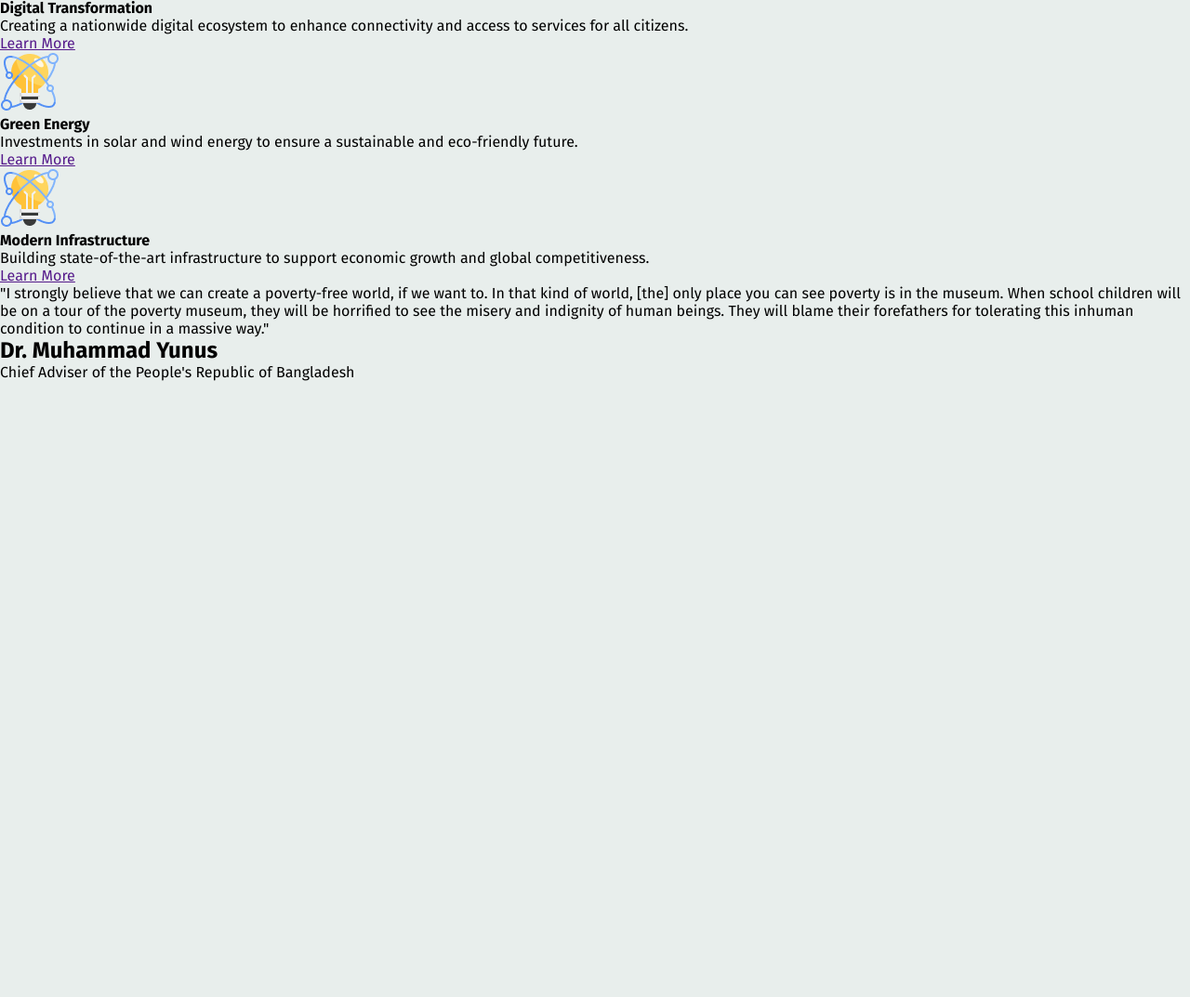
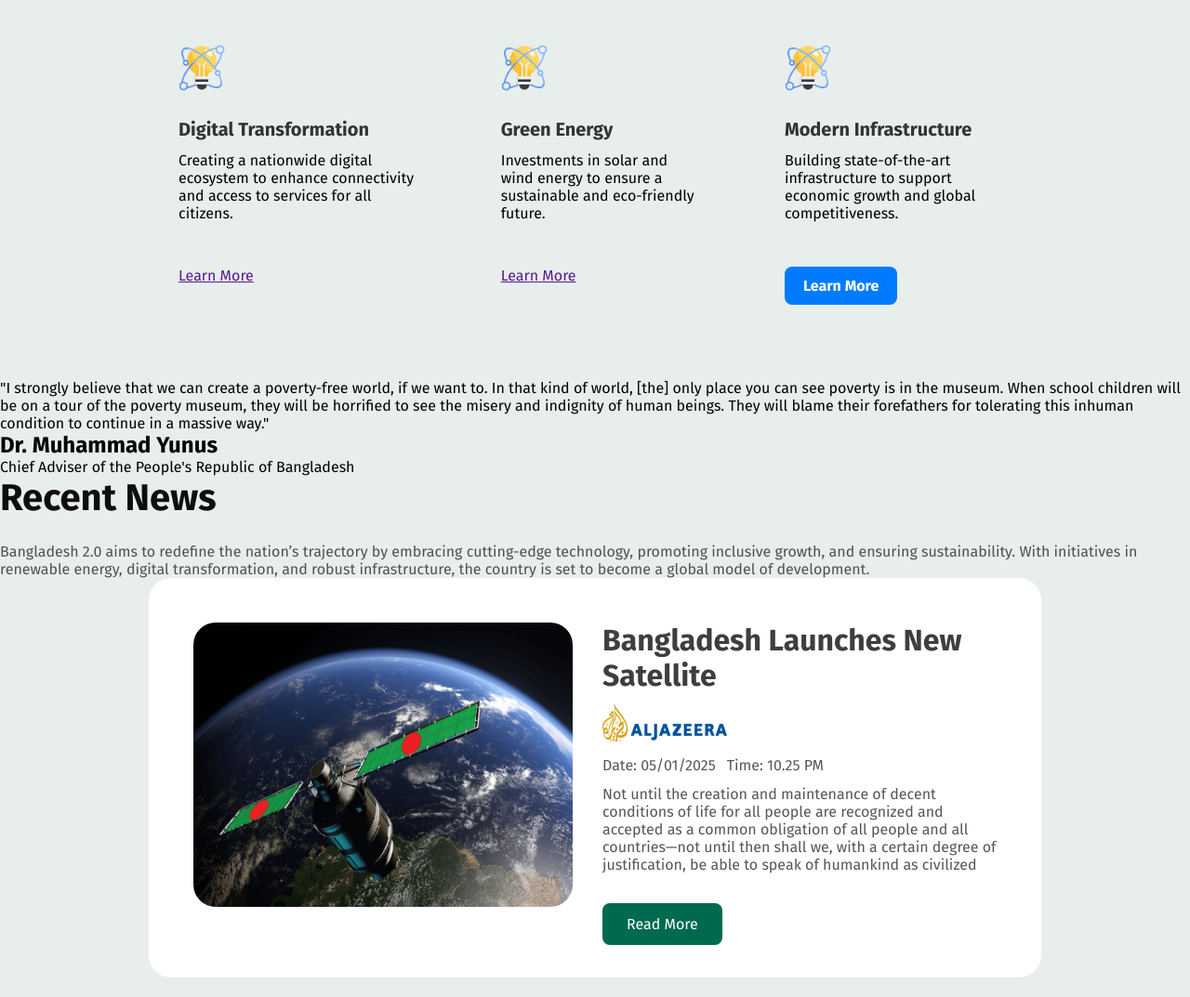
Before and after one commit to MonalisaBargman/B11A1-Monalisa, a plain HTML site: page index.html in a window 1280 px wide. Shown: the part 1451-2524 px from the top of the page at 93% size. Before the commit the page ends 1861 px from the top, so only its background shows below. Drawn offline with Linux system fonts and the light colour scheme.

Commit message:
4th commit

```diff
--- a/index.html
+++ b/index.html
@@ -31,28 +31,28 @@
     <div class="part2">
         <!-- article1 -->
         <h1 id="title2">The Vision of Future</h1>
-        <p id="info2">Bangladesh 2.0 aims to redefine the nation’s trajectory by embracing cutting-edge technology, promoting inclusive growth, and ensuring sustainability. With initiatives in renewable energy, digital transformation, and robust infrastructure, the country is set to become a global model of development.</p>
+        <p id="info">Bangladesh 2.0 aims to redefine the nation’s trajectory by embracing cutting-edge technology, promoting inclusive growth, and ensuring sustainability. With initiatives in renewable energy, digital transformation, and robust infrastructure, the country is set to become a global model of development.</p>
         <!-- content2 -->
     </div>
 
-<article class="vs">
-    <div class="vision" id="vision1">
+<article class="cards">
+    <div class="vision" class="vision1">
         <img src="assets/card-icon.png" alt="card-icon">
         <h4>Digital Transformation</h4>
         <p>Creating a nationwide digital ecosystem to enhance connectivity and access to services for all citizens.</p>
         <a class="buttonV" href="">Learn More</a>
     </div>
-    <div class="vision" id="vision2">
+    <div class="vision" class="vision2">
         <img src="assets/card-icon.png" alt="card-icon">
         <h4>Green Energy</h4>
         <p>Investments in solar and wind energy to ensure a sustainable and eco-friendly future.</p>
         <a class="buttonV" href="">Learn More</a>
     </div>
-    <div class="vision" id="vision3">
+    <div class="vision" class="vision3">
         <img src="assets/card-icon.png" alt="card-icon">
         <h4>Modern Infrastructure</h4>
         <p>Building state-of-the-art infrastructure to support economic growth and global competitiveness.</p>
-        <a class="buttonV" href="">Learn More</a>
+        <a class="LMbutton" href="">Learn More</a>
     </div>
 </article>
 
@@ -66,7 +66,58 @@
 </article>
 
 
+
+<!-- -------------------------------------------------------------------------------------------------------------- -->
+
 <!-- news -->
+
+<div>
+    <!-- article1 -->
+    <h1 id="title2">Recent News</h1>
+    <p id="info"> Bangladesh 2.0 aims to redefine the nation’s trajectory by embracing cutting-edge technology, promoting inclusive growth, and ensuring sustainability. With initiatives in renewable energy, digital transformation, and robust infrastructure, the country is set to become a global model of development.
+        </p>
+</div>
+
+        <article>
+        <section class="news" id="news1">
+            <div class="nImg">
+                <!-- nsimg -->
+                <img src="assets/satelite.png" alt="satelite">
+            </div>
+            <div class="nDetails">
+                <!-- nsDetails -->
+                <h2>Bangladesh Launches New Satellite</h2>
+                <img src="assets/al-jazeera.png" alt="al-jazeera">
+                <div class="DateTime">
+                    <time datetime="05/01/2025">Date: 05/01/2025</time>
+                    <time datetime="10.25 PM">Time: 10.25 PM</time>
+                </div>
+                <p>Not until the creation and maintenance of decent conditions of life for all people are recognized and accepted as a common obligation of all people and all countries—not until then shall we,
+                    with a certain degree of justification, be able to speak of humankind as civilized</p>
+             <a href="">Read More</a>
+            </div>
+        </section>
+
+        <section class="news" id="news2">
+            <div class="nDetails">
+                <h2>Bangladesh Launches New Satellite</h2>
+                <img src="assets/al-jazeera.png" alt="al-jazeera">
+                <div class="DateTime">
+                    <date>Date: 05/01/2025</date>
+                    <time>Time: 10.25 PM</time>
+                </div>
+                <p>Not until the creation and maintenance of decent conditions of life for all people are recognized and accepted as a common obligation of all people and all countries—not until then shall we,
+                    with a certain degree of justification, be able to speak of humankind as civilized</p>
+             <a href="">Read More</a>
+            </div>
+            <div class="nsImg">
+                <img src="assets/satelite.png" alt="satelite">
+            </div>
+        </section>
+         </article>
+
+
+
 <!-- donate -->
 <!-- clng 2 -->
 
--- a/style.css
+++ b/style.css
@@ -97,3 +97,164 @@
     padding-right: 60px;
     padding-left: 60px;
     }
+
+    /* ------------------------------------- */
+
+    .part2{
+        margin: 0px 160px 32px;
+    }
+
+    #title2{
+        color: rgb(14, 14, 14);
+        font-size: 40px;
+        margin-bottom: 24px;
+    }
+
+    #info{
+        color: rgba(14, 14, 14, 0.7);
+    font-size: 16px;
+    font-weight: 400;
+    }
+
+    .cards{
+        display: flex;
+        margin: 0px 160px;
+        justify-content: space-between;
+        gap: 24px;
+        margin-bottom: 48px;
+    }
+
+    .vision {
+
+        border-radius: 16px;
+        text-align: left;
+        padding: 32px;
+        max-width: 410px;
+    }
+
+
+    .vision1 {
+        border-radius: 16px;
+        background-color: rgba(84, 144, 245, 0.2);
+    }
+    .vision2 {
+        border-radius: 16px;
+    background-color: rgb(198, 228, 214);
+    }
+    .vision3 {
+        border-radius: 16px;
+    background-color: rgb(247, 235, 207);
+    }
+
+
+    .vision img {
+        width: 50px;
+        margin-bottom: 25px;
+    }
+
+    .vision h4 {
+        color: #333;
+        font-size: 20px;
+        margin-bottom: 12px;
+    }
+
+    .vision p {
+        font-size: 16px;
+        margin-bottom: 48px;
+    }
+
+    .LMbutton {
+        display: inline-block;
+        background-color: #007BFF;
+        color: #fff;
+        padding: 11px 20px;
+        border-radius: 8px;
+        text-decoration: none;
+        font-weight: bold;
+    }
+
+    .vision1 .LMbutton {
+        border-radius: 8px;
+    background-color: rgb(84, 144, 245);
+    }
+
+    .vision2 .LMbutton {
+        border-radius: 8px;
+    background-color: rgb(9, 161, 92);
+    }
+
+    .vision3 .LMbutton {
+        border-radius: 8px;
+    background-color: rgb(255, 194, 57);
+    }
+
+
+    .vision1 .LMbutton:hover {
+        color: rgb(84, 144, 245);
+        background-color: #fff;
+    }
+    .vision2 .LMbutton:hover {
+        color: rgb(9, 161, 92);
+        background-color: #fff;
+    }
+    .vision3 .LMbutton:hover {
+        color: rgb(255, 194, 57);
+        background-color: #fff;
+    }
+
+    /* --------------------------------------------------------------------- */
+    .news{
+        margin: 0px 160px;
+        background-color: white;
+        padding: 48px;
+        display: flex;
+        justify-content: space-between;
+        gap: 32px;
+        margin-bottom: 24px;
+        border-radius: 24px;
+    }
+
+
+    .news h2{
+        color: rgba(14, 14, 14, 0.8);
+        font-size: 32px;
+        margin-bottom: 12px;
+    }
+
+    .nDetails img{
+        min-height: 40px;
+        margin-bottom: 12px;
+    }
+
+    .DateTime{
+        color: rgba(14, 14, 14, 0.7);
+        font-size: 16px;
+        font-weight: 400;
+        display: flex;
+        justify-content:flex-start;
+        gap: 12px;
+        margin-bottom: 12px;
+    }
+
+    .news p{
+        color: rgba(14, 14, 14, 0.7);
+        font-weight: 400;
+        font-size: 16px;
+        margin-bottom: 45px;
+    }
+    .news a{
+        text-decoration: none;
+        color: white;
+        border-radius: 8px;
+        background-color: rgb(0, 106, 80);
+        padding: 13px 26px;
+    }
+
+    .news a:hover{
+        background-color: rgb(190, 255, 174);
+        color: rgb(0, 106, 80);
+    }
+
+    .nImg img{
+    border-radius: 24px;
+    }
```
